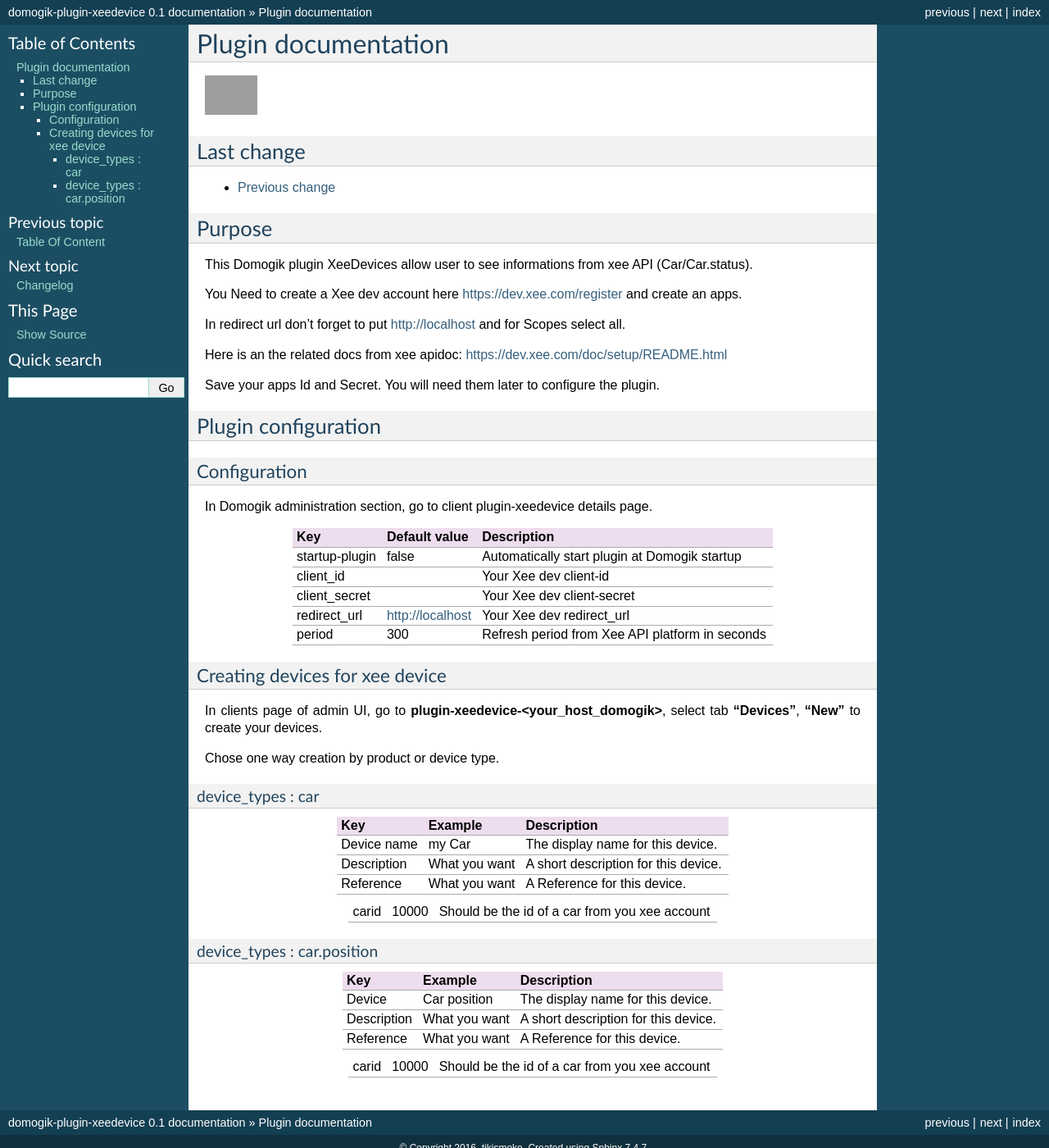
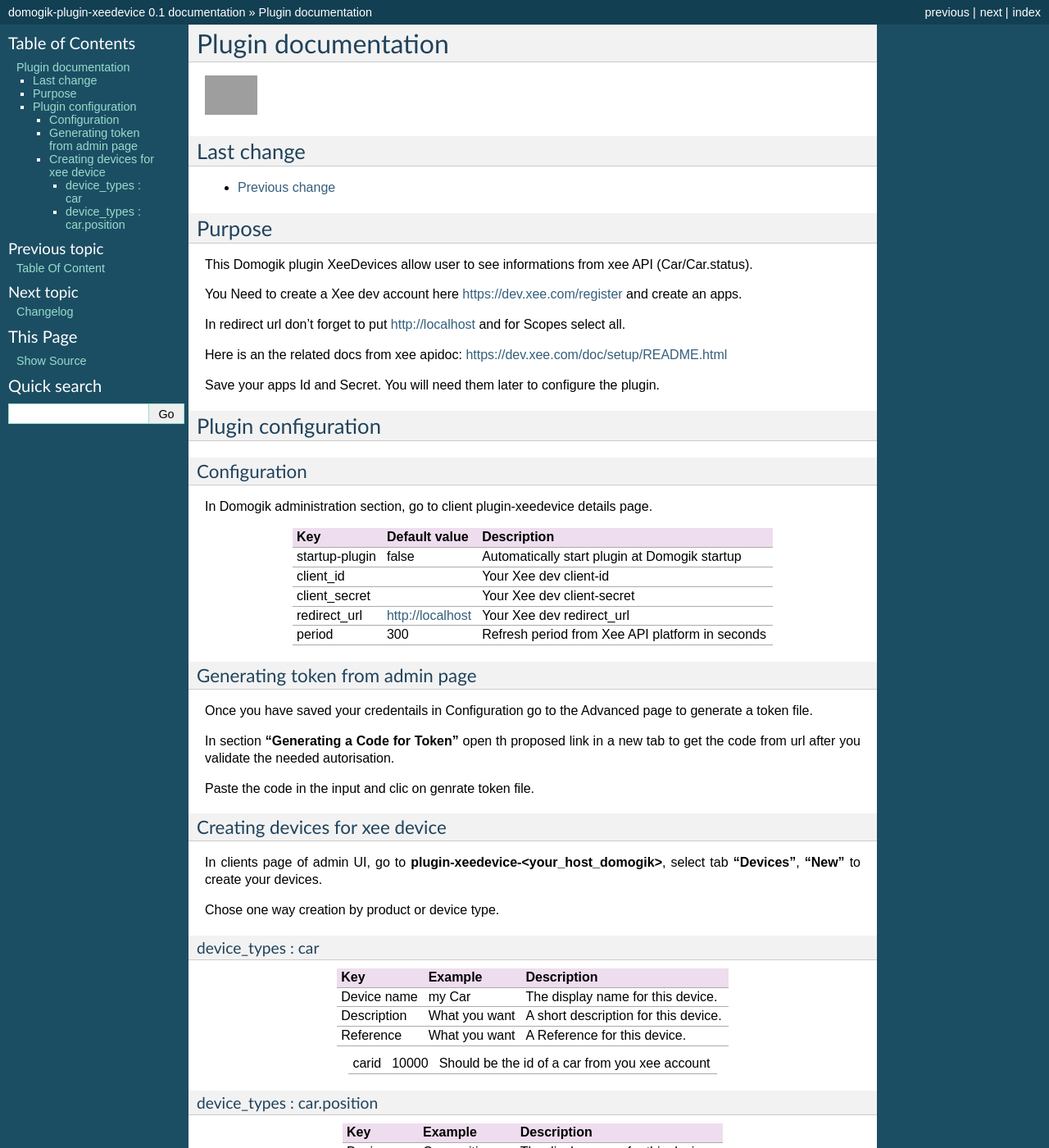
Before and after one commit to tikismoke/domogik-plugin-xeedevice, a Sphinx documentation site: the page built from docs/plugin_xeedevice.txt, in a window 1280 px wide and 1400 px high. Shown: the whole window at 82% size. Built offline with Sphinx 7.4.7, drawn with Linux system fonts in a browser that asks for light colours; grey boxes are pictures that could not be loaded.

Commit message:
docs for token generation

```diff
--- a/docs/plugin_xeedevice.txt
+++ b/docs/plugin_xeedevice.txt
@@ -46,6 +46,14 @@
 +----------------+----------------------+-------------------------------------------------------------------------------+
 
 
+Generating token from admin page
+--------------------------------
+Once you have saved your credentails in Configuration go to the Advanced page to generate a token file.
+
+In section **"Generating a Code for Token"** open th proposed link in a new tab to get the code from url after you validate the needed autorisation.
+
+Paste the code in the input and clic on genrate token file.
+
 Creating devices for xee device
 -------------------------------
 In clients page of admin UI, go to **plugin-xeedevice-<your_host_domogik>**, select tab **"Devices"**, **"New"** to create your devices.
```
